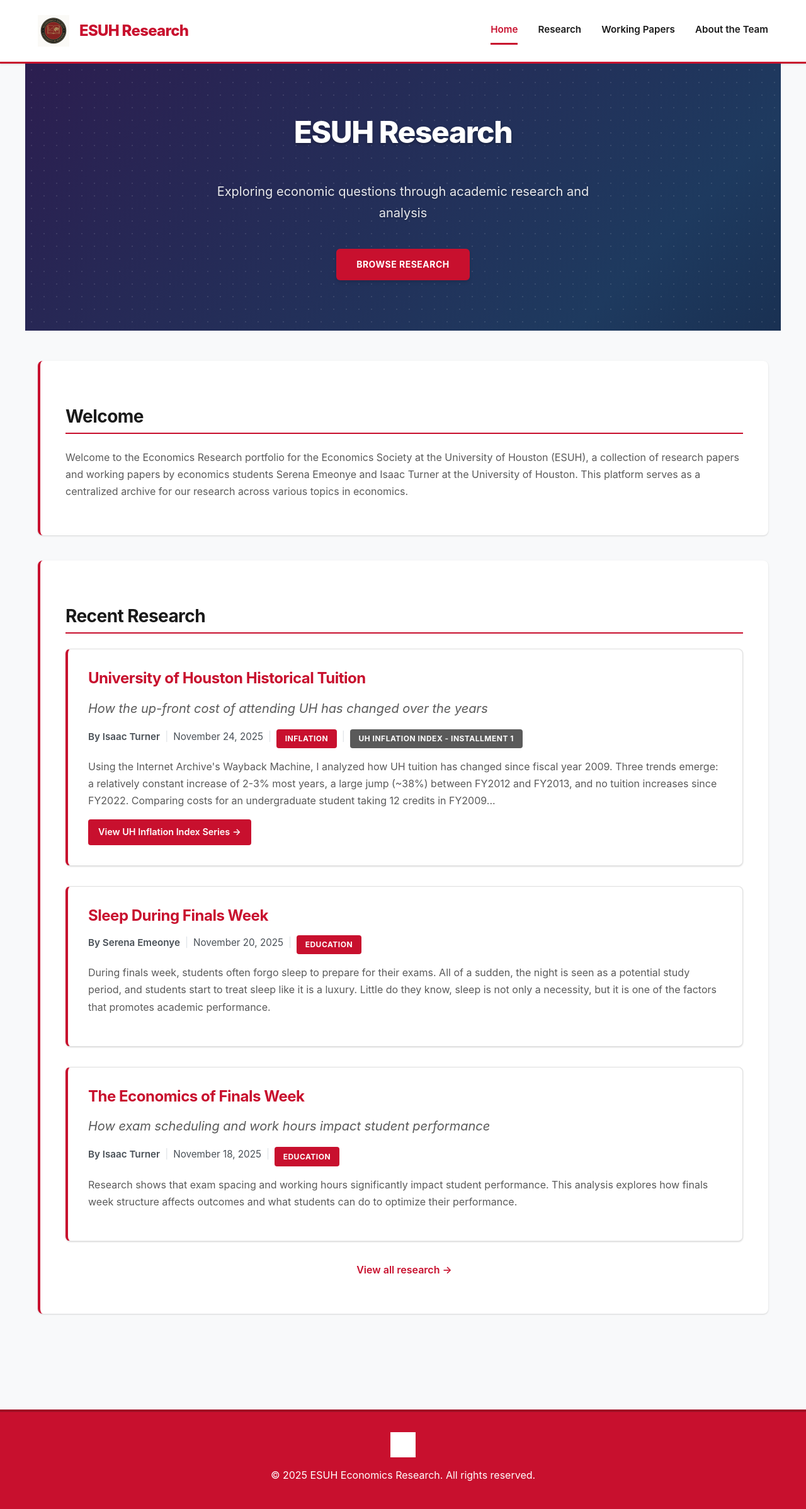
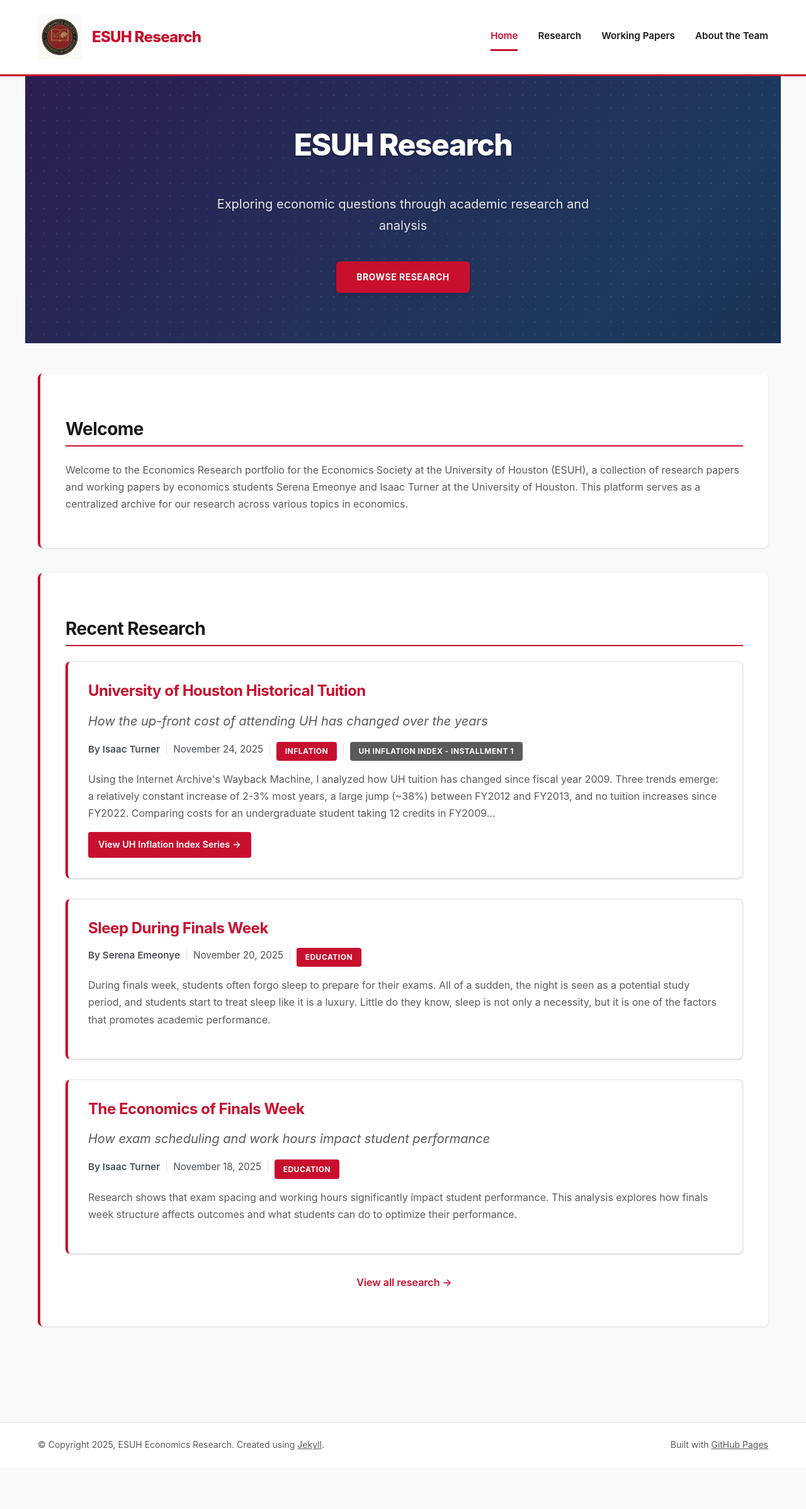
Before and after one commit to econsociety/esuh, a Jekyll site: the page built from index.html, in a window 1280 px wide. Shown: the whole page at 63% size. Built offline with Jekyll 4.4.1, drawn with Linux system fonts in a browser that asks for light colours; after the commit the page ends 2330 px from its top, so only the background shows below that.

Commit message:
Increase header logo size and simplify footer
- Increased header logo from 50px to 70px (55px on mobile)
- Removed footer logo (not displaying correctly)
- Redesigned footer with cleaner layout
- Added copyright info and links to Jekyll and GitHub Pages
- Changed footer background to white with gray border

```diff
--- a/_includes/footer.html
+++ b/_includes/footer.html
@@ -1,8 +1,8 @@
 <footer class="site-footer">
   <div class="container">
     <div class="footer-content">
-      <img src="{{ '/assets/images/esuh_logo.png' | relative_url }}" alt="ESUH Logo" class="footer-logo">
-      <p>&copy; {{ 'now' | date: "%Y" }} ESUH Economics Research. All rights reserved.</p>
+      <p>&copy; Copyright {{ 'now' | date: "%Y" }}, ESUH Economics Research. Created using <a href="https://jekyllrb.com/" target="_blank">Jekyll</a>.</p>
+      <p>Built with <a href="https://pages.github.com/" target="_blank">GitHub Pages</a></p>
     </div>
   </div>
 </footer>
--- a/assets/css/main.css
+++ b/assets/css/main.css
@@ -111,7 +111,7 @@ a:hover {
 }
 
 .site-title .site-logo {
-  height: 50px;
+  height: 70px;
   width: auto;
   display: block;
 }
@@ -522,29 +522,33 @@ tbody tr:hover {
 
 /* Footer */
 .site-footer {
-  background: var(--primary-color);
-  color: var(--white);
-  padding: 2rem 0;
+  background: var(--white);
+  color: var(--text-secondary);
+  padding: 1.5rem 0;
   margin-top: 4rem;
-  text-align: center;
-  border-top: 4px solid var(--primary-dark);
+  border-top: 1px solid var(--border-gray);
+  font-size: 0.875rem;
 }
 
-.footer-logo {
-  height: 40px;
-  width: auto;
-  margin: 0 auto 1rem;
-  display: block;
-  filter: brightness(0) invert(1);
+.footer-content {
+  display: flex;
+  justify-content: space-between;
+  align-items: center;
+  flex-wrap: wrap;
+  gap: 1rem;
 }
 
 .footer-content p {
-  margin: 0.5rem 0;
+  margin: 0;
 }
 
-.footer-description {
-  opacity: 0.8;
-  font-size: 0.9rem;
+.footer-content a {
+  color: var(--text-secondary);
+  text-decoration: underline;
+}
+
+.footer-content a:hover {
+  color: var(--primary-color);
 }
 
 /* Responsive Design */
@@ -555,7 +559,7 @@ tbody tr:hover {
   }
 
   .site-title .site-logo {
-    height: 40px;
+    height: 55px;
   }
 
   .site-nav {
```
